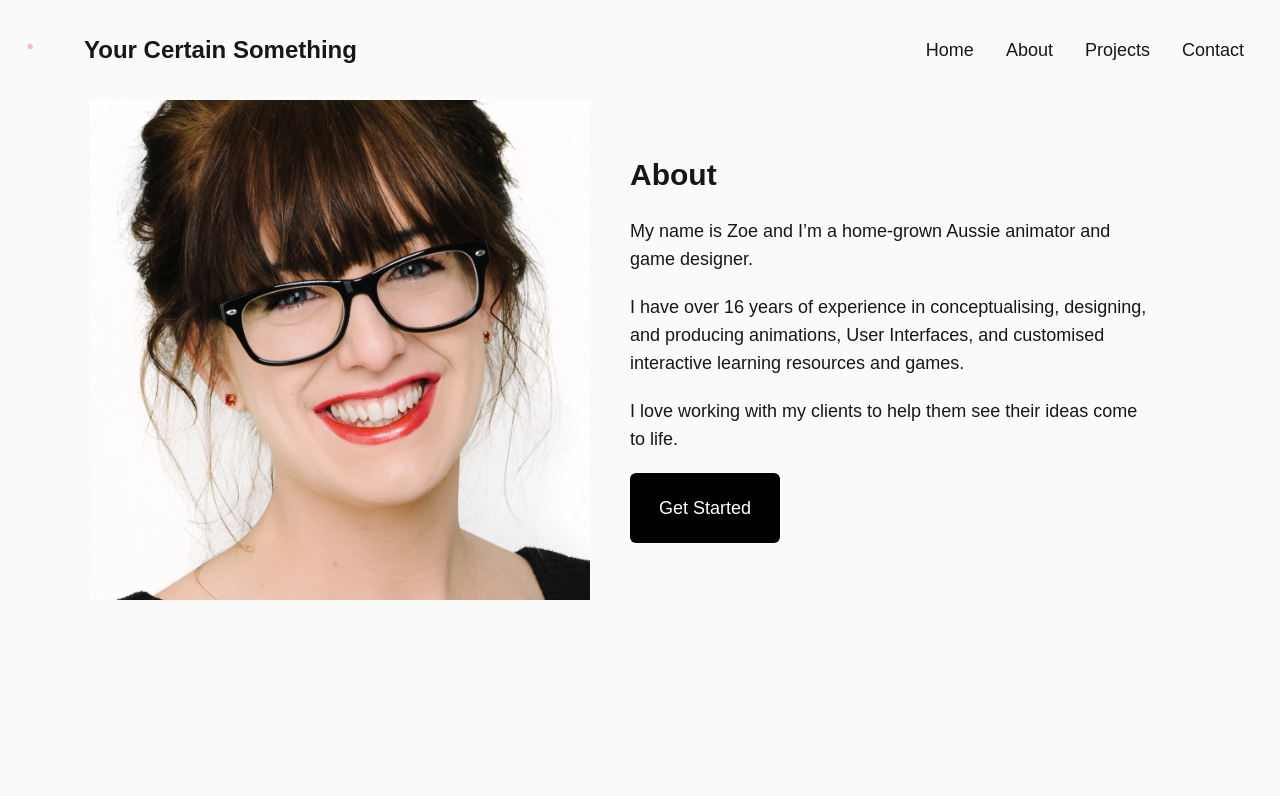
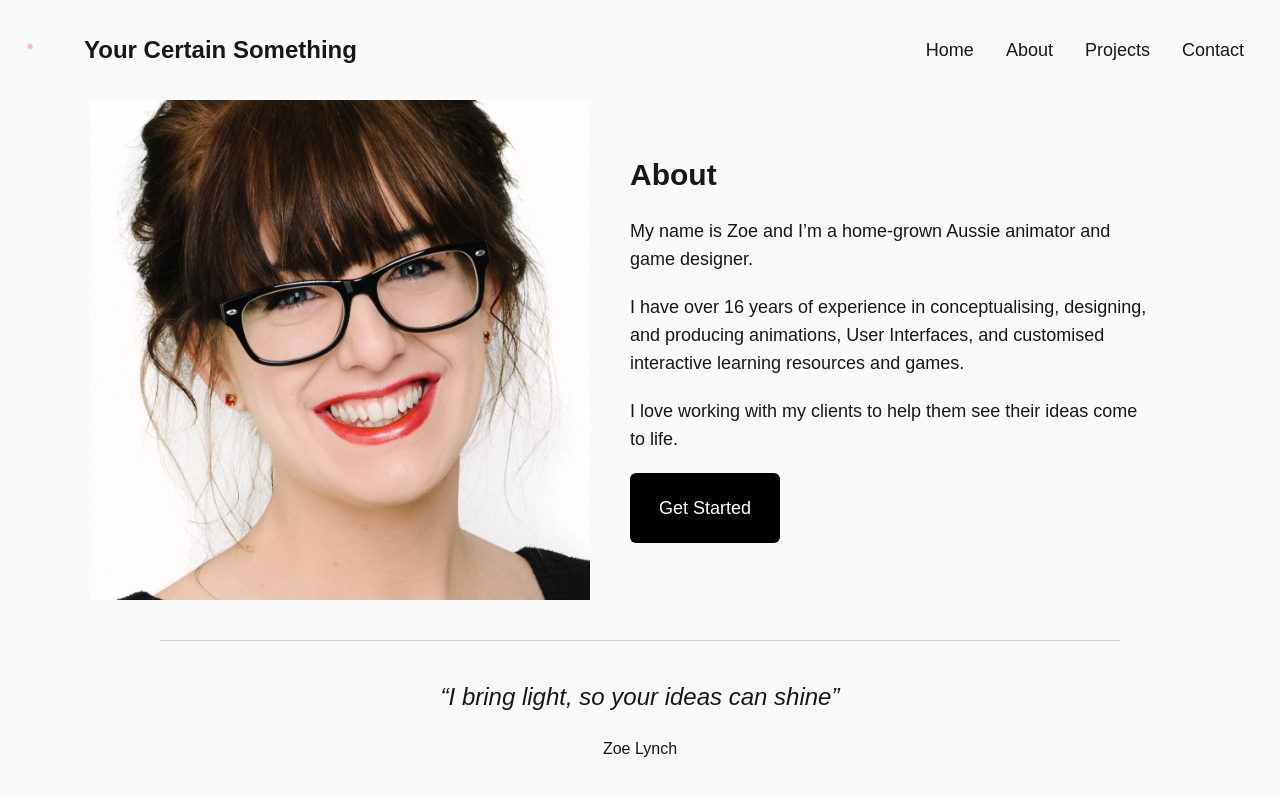
Before and after one commit to SyntaxxSensei/yourcertainsomething, a Next.js app: page /about in a window 1280 px wide. Shown: the top 796 px of the page. Built offline with nearby package versions, Linux system fonts and the light colour scheme.

Commit message:
Added small separator and testimonial with props

```diff
--- a/src/app/about/page.tsx
+++ b/src/app/about/page.tsx
@@ -1,9 +1,14 @@
 import SectionWithImageAndCTA from "@/components/SectionWithImageAndCTA";
+import SmallSeparator from "@/components/SmallSeparator";
+import Testimonial from "@/components/Testimonial";
 
 export default function About() {
     return (
         <>
             <SectionWithImageAndCTA />
+            <SmallSeparator />
+            <Testimonial message="I bring light, so your ideas can shine" name="Zoe Lynch" />
+            <SmallSeparator />
         </>
     );
 }
--- a/src/app/page.tsx
+++ b/src/app/page.tsx
@@ -17,7 +17,7 @@
       <FeatureText />
       <Separator />
       <Carousel />
-      <Testimonial />
+      <Testimonial message="I loved what you created for my course, so I had to come back to work with you again." name="Martin - Academic" />
     </>
   );
 }
--- a/src/components/SectionWithImageAndCTA.tsx
+++ b/src/components/SectionWithImageAndCTA.tsx
@@ -1,6 +1,6 @@
 export default function SectionWithImageAndCTA() {
     return (
-        <div className="flex flex-col md:flex-row justify-center">
+        <div className="flex flex-col md:flex-row justify-center pb-10">
             <div className="flex justify-center">
                 <img src="/images/zoe.jpg"
                      className="object-cover h-[400px] md:h-[500px]"
--- /dev/null
+++ b/src/components/SmallSeparator.tsx
@@ -0,0 +1,7 @@
+export default function SmallSeparator() {
+    return (
+        <div className="flex justify-center">
+            <div className="w-3/4 h-[1px] bg-gray-300"></div>
+        </div>
+    );
+}
--- a/src/components/Testimonial.tsx
+++ b/src/components/Testimonial.tsx
@@ -1,8 +1,8 @@
-export default function Testimonial() {
+export default function Testimonial({message, name}: {message: string, name: string}) {
     return (
         <div className="flex flex-col p-10">
-            <q className="text-2xl ml-auto mr-auto md:max-w-[620px] pb-6 italic">I loved what you created for my course, so I had to come back to work with you again.</q>
-            <p className="ml-auto mr-auto ssmd:max-w-[620px] pb-6">Martin - Academic</p>
+            <q className="text-2xl ml-auto mr-auto md:max-w-[620px] pb-6 italic">{message}</q>
+            <p className="ml-auto mr-auto ssmd:max-w-[620px] pb-6">{name}</p>
         </div>
     );
 }
```
